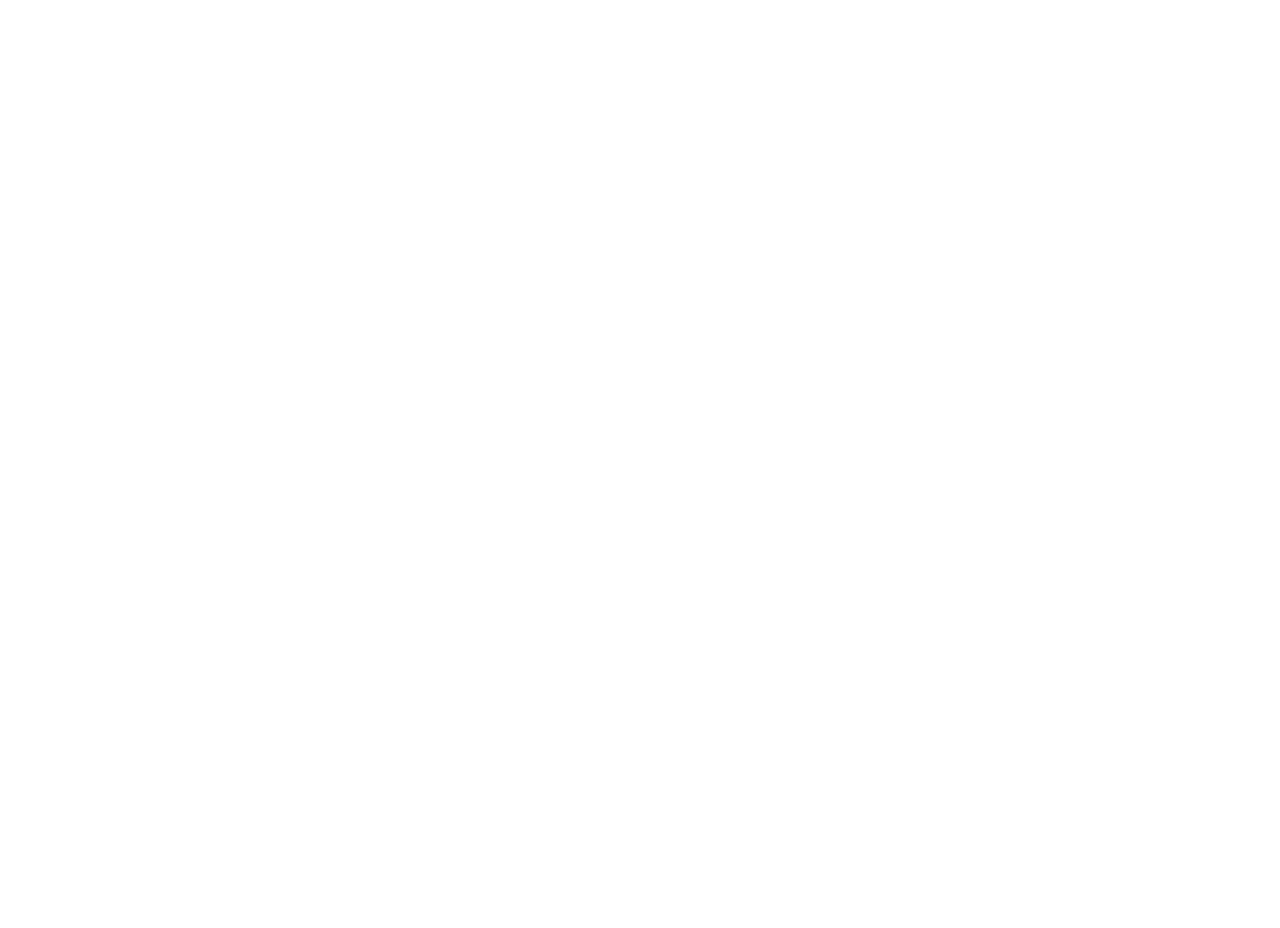
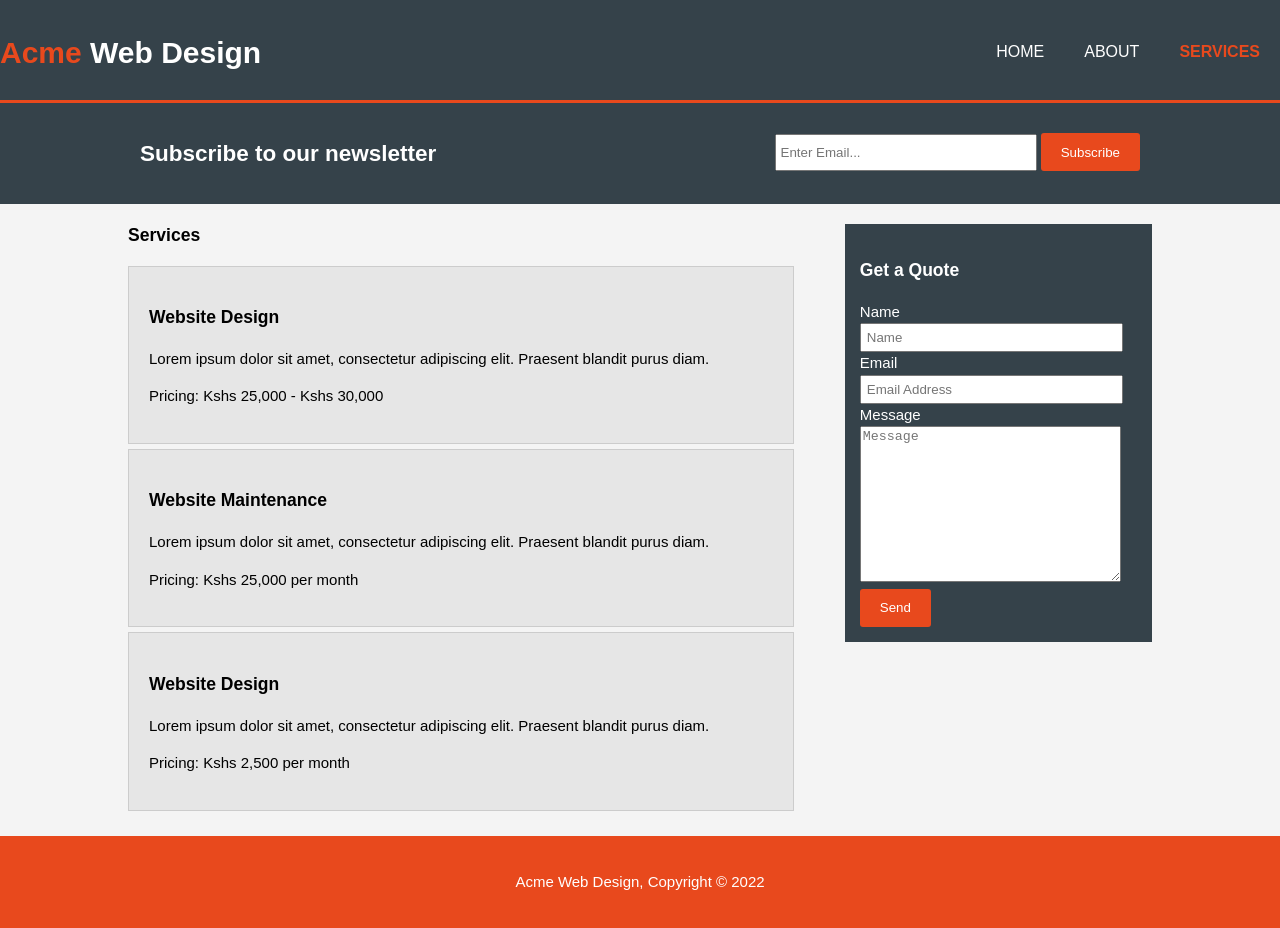
Before and after one commit to dorothymuhonja/acme-web-designers, a plain HTML site: page services.html in a window 1280 px wide. Before the commit the page ends 800 px from the top, so only its background shows below. Drawn offline with Linux system fonts and the light colour scheme.

Commit message:
add styling to services page

```diff
--- a/CSS/style.css
+++ b/CSS/style.css
@@ -142,10 +142,24 @@ aside#sidebar {
     margin-top: 10px;
 }
 
+aside#sidebar .quote input {
+    width: 90%;
+    padding: 5px;
+}
+
 /* main col */
 article#main-col {
     float: left;
     width: 65%;
+}
+
+/* services */
+ul#services li {
+    list-style: none;
+    padding: 20px;
+    border: #cccccc solid 1px;
+    margin-bottom: 5px;
+    background: #e6e6e6;
 }
 
 footer {
--- a/services.html
+++ b/services.html
@@ -0,0 +1,97 @@
+<!DOCTYPE html>
+<html lang="en">
+
+<head>
+    <meta charset="UTF-8">
+    <meta http-equiv="X-UA-Compatible" content="IE=edge">
+    <meta name="viewport" content="width=device-width, initial-scale=1.0">
+    <title>Acme Web Design | Services</title>
+    <link rel="stylesheet" href="CSS/style.css">
+</head>
+
+<body>
+    <header>
+        <div class="container"></div>
+        <div id="branding">
+            <h1><span class="highlight">Acme</span> Web Design</h1>
+        </div>
+        <nav>
+            <ul>
+                <li><a href="index.html">Home</a></li>
+                <li><a href="about.html">About</a></li>
+                <li class="current"><a href="services.html">Services</a></li>
+            </ul>
+        </nav>
+        </div>
+    </header>
+
+    <section id="newsletter">
+        <div class="container">
+            <h1>Subscribe to our newsletter</h1>
+            <form>
+                <input type="email" placeholder="Enter Email...">
+                <button type="submit" class="button_1">Subscribe</button>
+            </form>
+        </div>
+    </section>
+
+    <section id="main">
+        <div class="container">
+            <article id="main-col">
+                <h1 class="page-title">Services</h1>
+                <ul id="services">
+                    <li>
+                        <h3>Website Design</h3>
+                        <p>Lorem ipsum dolor sit amet, consectetur adipiscing elit. Praesent blandit purus diam.</p>
+                        <p>Pricing: Kshs 25,000 - Kshs 30,000</p>
+                    </li>
+
+                    <li>
+                        <h3>Website Maintenance</h3>
+                        <p>Lorem ipsum dolor sit amet, consectetur adipiscing elit. Praesent blandit purus diam.</p>
+                        <p>Pricing: Kshs 25,000 per month</p>
+                    </li>
+
+                    <li>
+                        <h3>Website Design</h3>
+                        <p>Lorem ipsum dolor sit amet, consectetur adipiscing elit. Praesent blandit purus diam.</p>
+                        <p>Pricing: Kshs 2,500 per month</p>
+                    </li>
+                </ul>
+
+            </article>
+
+            <aside id="sidebar">
+                <div class="dark">
+                    <h1>Get a Quote</h1>
+                    <form class="quote">
+                        <div>
+                            <label>Name</label>
+                            <input type="text" placeholder="Name">
+                        </div>
+
+                        <div>
+                            <label>Email</label>
+                            <input type="email" placeholder="Email Address">
+                        </div>
+
+                        <div>
+                            <label>Message</label>
+                            <textarea cols="30" rows="10" placeholder="Message"></textarea>
+                        </div>
+                        <button type="submit" class="button_1">Send</button>
+                    </form>
+                </div>
+            </aside>
+
+        </div>
+    </section>
+
+    <footer>
+        <p>Acme Web Design, Copyright &copy; 2022</p>
+    </footer>
+
+
+</body>
+
+</html>
```
